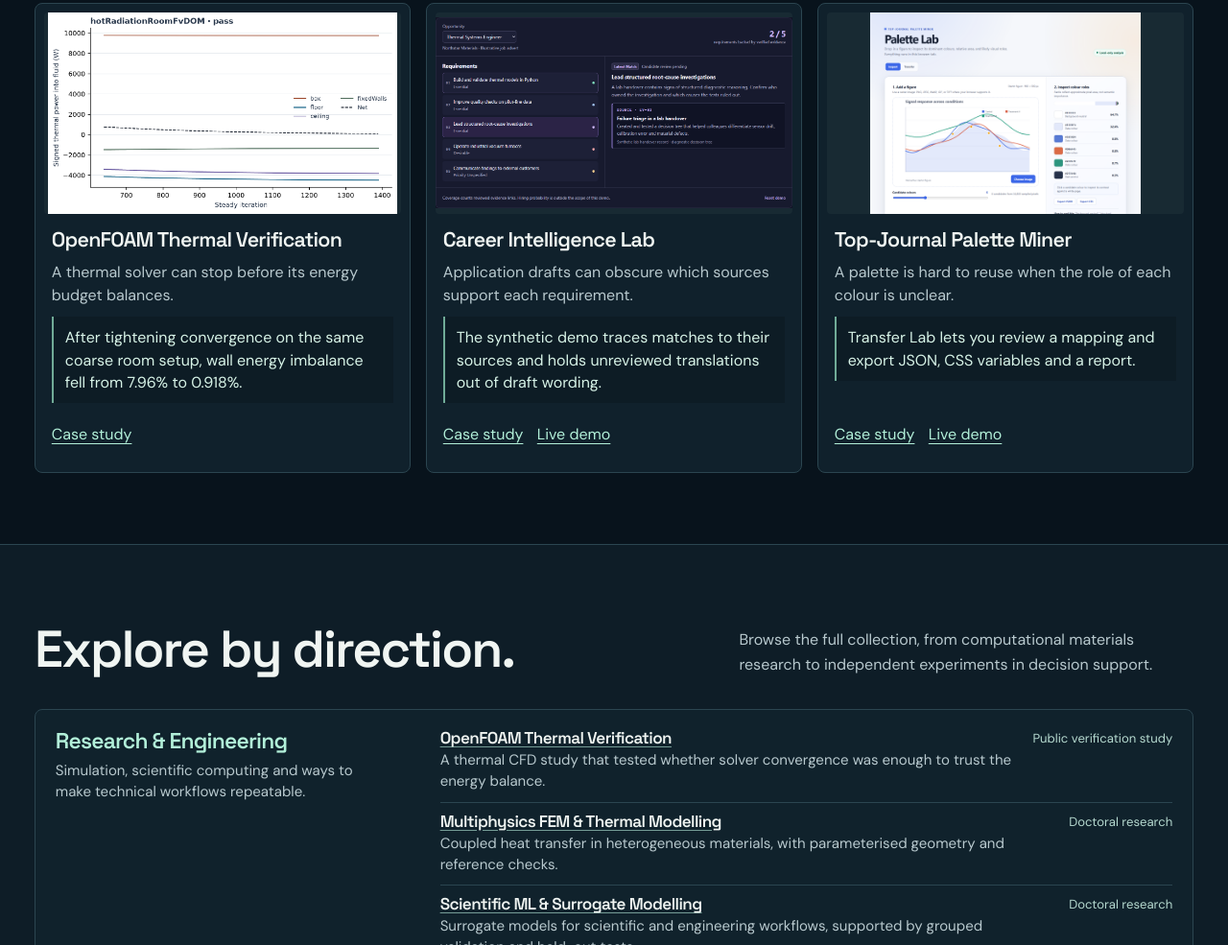
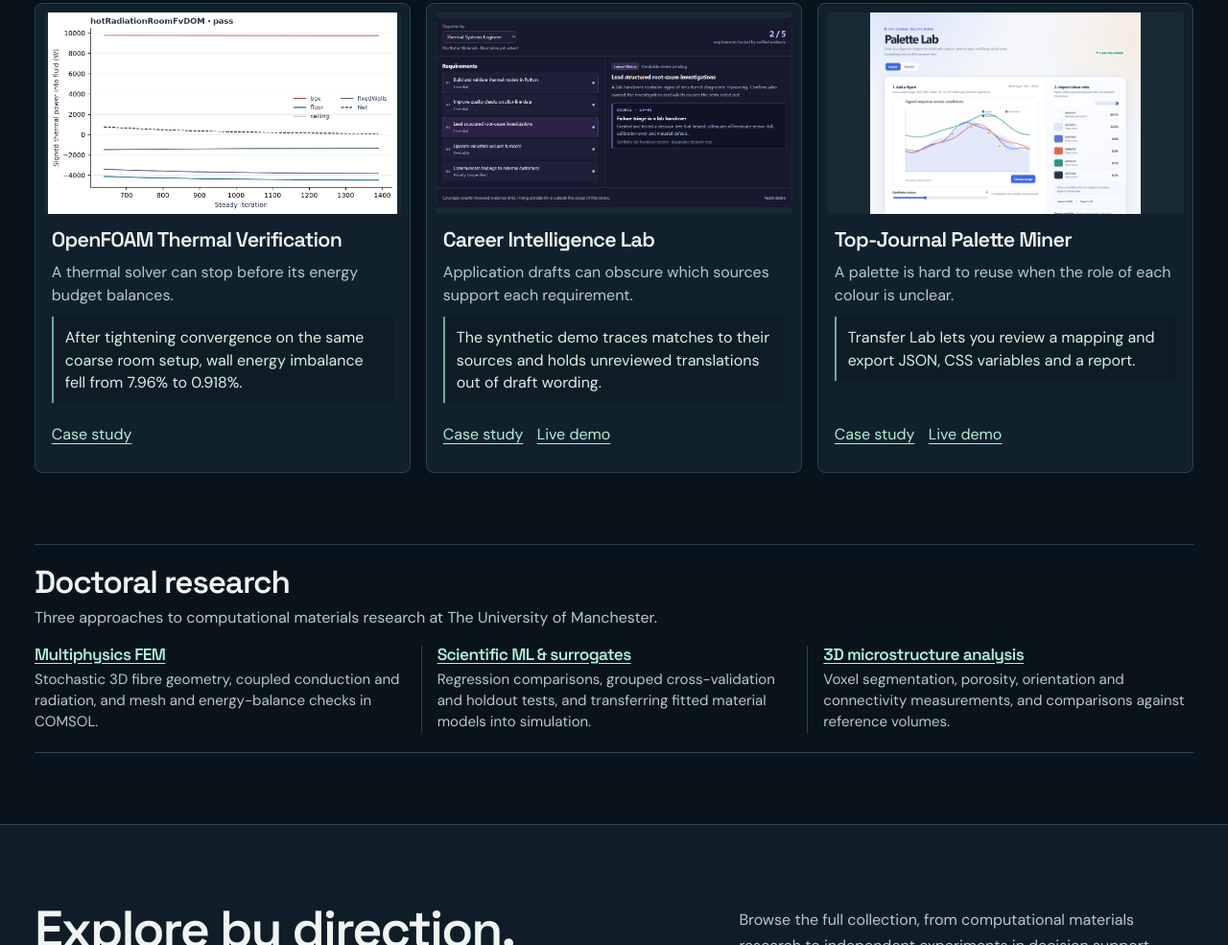
Before and after one commit to GuanyuZooou/guanyu-zou-portfolio-public, a plain HTML site: page index.html in a window 1280 px wide. Shown: the part 821-1806 px from the top of the page at 96% size. Drawn offline with nearby package versions, Linux system fonts and the light colour scheme.

Commit message:
Bring doctoral research forward on the portfolio homepage

```diff
--- a/index.html
+++ b/index.html
@@ -50,7 +50,7 @@
       <p class="v2-lead">I apply the habits of materials research to engineering simulations, reusable knowledge tools and decisions that need better evidence.</p>
       <div class="v2-actions">
         <a class="v2-button v2-button-primary" href="#work">Explore the projects</a>
-        <a class="v2-button" href="#approach">How I work</a>
+        <a class="v2-button" href="#doctoral-research">Doctoral research</a>
       </div>
     </div>
     <nav class="v2-practice-grid" aria-label="Areas of practice">
@@ -105,6 +105,16 @@
     <div class="v2-feature-actions"><a href="palette-miner.html" aria-label="Case study: Top-Journal Palette Miner">Case study</a><a href="https://guanyuzooou.github.io/top-journal-palette-miner/" aria-label="Live demo: Top-Journal Palette Miner">Live demo</a></div>
   </div>
 </article></div>
+</section>
+
+<section class="v2-wrap v2-doctoral" id="doctoral-research" aria-labelledby="doctoral-research-heading">
+  <h2 id="doctoral-research-heading">Doctoral research</h2>
+  <p>Three approaches to computational materials research at The University of Manchester.</p>
+  <ul>
+    <li><h3><a href="fem.html">Multiphysics FEM</a></h3><p>Stochastic 3D fibre geometry, coupled conduction and radiation, and mesh and energy-balance checks in COMSOL.</p></li>
+    <li><h3><a href="ml.html">Scientific ML &amp; surrogates</a></h3><p>Regression comparisons, grouped cross-validation and holdout tests, and transferring fitted material models into simulation.</p></li>
+    <li><h3><a href="imaging.html">3D microstructure analysis</a></h3><p>Voxel segmentation, porosity, orientation and connectivity measurements, and comparisons against reference volumes.</p></li>
+  </ul>
 </section>
 
 <section class="v2-section v2-directory" id="skills">
--- a/portfolio-v2.css
+++ b/portfolio-v2.css
@@ -132,6 +132,27 @@
 .v2-feature-actions a { display: inline-flex; min-height: 44px; align-items: center; color: var(--v2-accent); text-decoration: underline; text-underline-offset: .22em; }
 .v2-feature-actions a:hover { color: #e4fff5; }
 
+.v2-doctoral {
+  margin-bottom: clamp(2.8rem, 5.8vw, 5.1rem);
+  padding-block: 1.25rem;
+  border-block: 1px solid var(--v2-border);
+}
+.v2-doctoral h2 { font-size: clamp(1.55rem, 2.6vw, 2.15rem); margin-bottom: .35rem; }
+.v2-doctoral p { color: var(--v2-muted); }
+.v2-doctoral ul {
+  display: grid;
+  grid-template-columns: repeat(3, minmax(0, 1fr));
+  list-style: none;
+  padding: 0;
+  margin: .95rem 0 0;
+}
+.v2-doctoral li { padding-inline: 1rem; border-left: 1px solid var(--v2-border); }
+.v2-doctoral li:first-child { border: 0; padding-left: 0; }
+.v2-doctoral li:last-child { padding-right: 0; }
+.v2-doctoral h3 { font-size: 1.08rem; margin-bottom: .3rem; }
+.v2-doctoral h3 a { color: var(--v2-accent); text-decoration: underline; text-underline-offset: .2em; }
+.v2-doctoral li p { font-size: .94rem; line-height: 1.48; }
+
 .v2-directory { border-block: 1px solid var(--v2-border); background: #0e1d27; }
 .v2-project-group {
   display: grid;
@@ -261,6 +282,9 @@
   .v2-feature-body { padding: .75rem .87rem .65rem; gap: .48rem; }
   .v2-hero h1 { font-size: clamp(2.85rem, 9.9vw, 4.35rem); }
   .v2-section-head { gap: .85rem; }
+  .v2-doctoral ul { grid-template-columns: 1fr; gap: .7rem; }
+  .v2-doctoral li { padding: .7rem 0 0; border-left: 0; border-top: 1px solid var(--v2-border); }
+  .v2-doctoral li:first-child { padding-top: 0; }
   .v2-project-group { gap: .7rem; padding: .65rem .9rem; }
   .v2-project-group-intro:has(button:not([hidden])) p { display: none; }
   .v2-project-group-intro:has(button[aria-expanded="true"]:not([hidden])) p { display: block; margin-top: .1rem; }
```
Also changed, not shown: content/home.en.html (+11 -1 lines), 2 other files.
